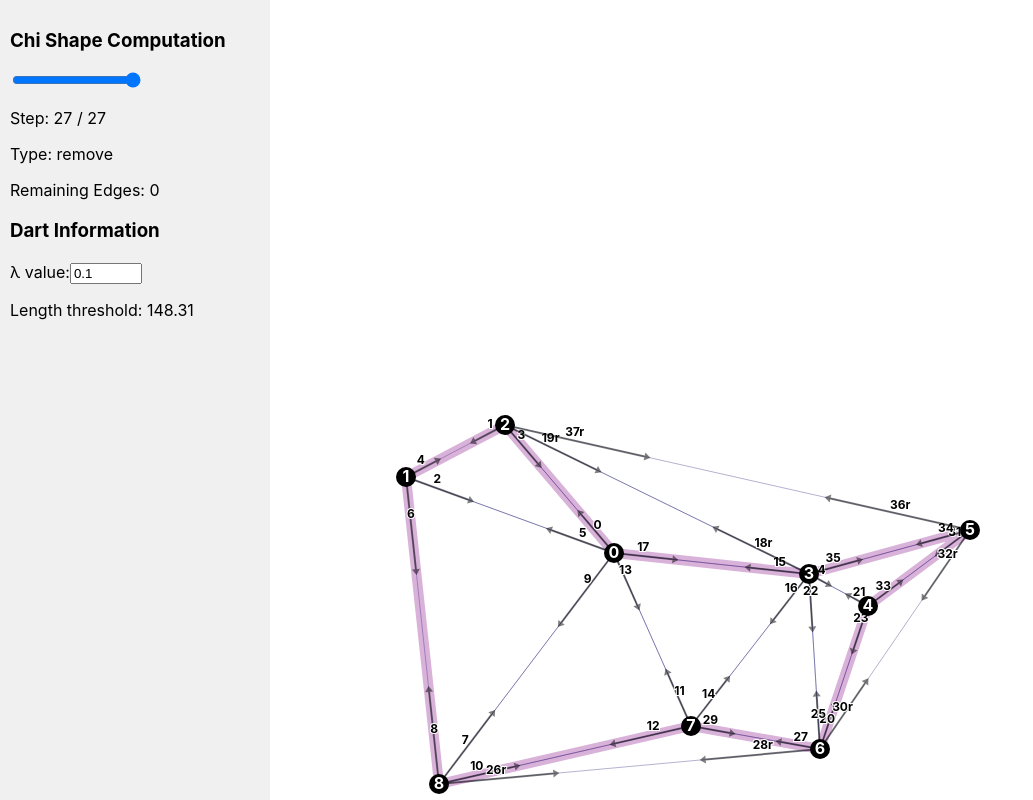
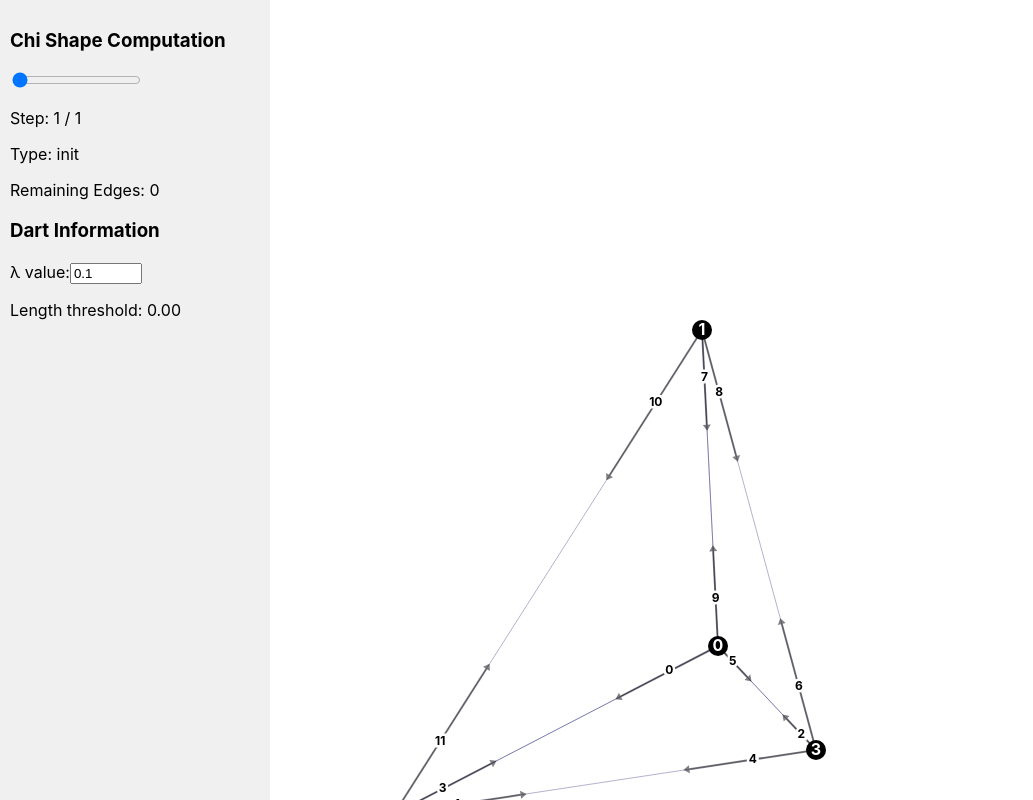
Before and after one commit to NolanDC/chi-shapes, a React (Create React App) app: page / in a window 1280 px wide. Shown: the whole page, without its empty margins (0-1033 px from the left). Built offline with nearby package versions, Linux system fonts and the light colour scheme.

Commit message:
text cleanup, logging

```diff
--- a/src/ChiShapeVisualization.tsx
+++ b/src/ChiShapeVisualization.tsx
@@ -59,41 +59,31 @@ const ChiShapeVisualization: React.FC = () => {
     }
   }, [hoveredDart])
 
-  useEffect(() => {
-    const generateRandomPoints = () => {
+  const randomPoints = (num: number) => {
     const width = window.innerWidth - INFO_COLUMN_WIDTH;
     const height = window.innerHeight;
+    return Array.from({ length: num }, () =>
+      new Vector(Math.random() * width, Math.random() * height)
+    );
+  }
 
-      // broken theta1s
-      const vectorArray = [
-        new Vector(344, 553),
-        new Vector(136, 477),
-        new Vector(235, 425),
-        new Vector(539, 574),
-        new Vector(598, 606),
-        new Vector(700, 530),
-        new Vector(550, 749),
-        new Vector(421, 726),
-        new Vector(169, 784)
-    ];
-    return vectorArray;
-
+  const simplePoints = () => {
     return [
       new Vector(224 * 2, 323 * 2),
-        new Vector(164 * 2, 302 * 2),  // {x: 164, y: 302}
       new Vector(216 * 2, 165 * 2),
       new Vector(62 * 2, 407 * 2),
       new Vector(273 * 2, 375 * 2)
     ]
-      /*Array.from({ length: 4 }, () =>
-        new Vector(Math.random() * width, Math.random() * height)
-      );*/
-    };
+  }
 
-    setPoints(generateRandomPoints());
+
+  useEffect(() => {
+
+    //setPoints(randomPoints(20));
+    setPoints(simplePoints());
 
     const handleResize = () => {
-      setPoints(generateRandomPoints());
+      //setPoints(randomPoints(20));
       if (containerRef.current) {
         setSize({
           width: containerRef.current.clientWidth,
@@ -177,8 +167,8 @@ const ChiShapeVisualization: React.FC = () => {
   };
 
   const renderChiShape = () => {
-    console.log('re-rendering chi shape with current shape', currentStep?.currentChiShape)
-    console.log('re-rendering chi shape with # of points: ', currentStep?.currentChiShape.length)
+    //console.log('re-rendering chi shape with current shape', currentStep?.currentChiShape)
+    //console.log('re-rendering chi shape with # of points: ', currentStep?.currentChiShape.length)
     const shape = currentStep?.currentChiShape
     if (!shape) return
 
--- a/src/CombinatorialMap.ts
+++ b/src/CombinatorialMap.ts
@@ -126,6 +126,7 @@ export class CombinatorialMap {
   }
 
   public boundaryEdges(): [Dart, Dart][] {
+    console.log('dart length', this.darts);
     const edgeMap = new Map<string, [Dart, Dart]>();
 
     for (const dart of this.darts) {
--- a/src/DartView.tsx
+++ b/src/DartView.tsx
@@ -74,11 +74,11 @@ export const DartView: React.FC<DartViewProps> = ({
       <text
         x={midX}
         y={midY}
-        dy="-5"
+        dominant-baseline="middle"
         textAnchor="middle"
         fill="black"
         stroke="white"
-        strokeWidth="2"
+        strokeWidth="5"
         paintOrder="stroke"
         fontSize="12"
         fontWeight="bold"
@@ -89,7 +89,3 @@ export const DartView: React.FC<DartViewProps> = ({
     </g>
   );
 };
-
-// ... (Vertex, Line, and Triangle components remain the same)
-
-// We can remove the ArrowMarker as it's no longer needed
--- a/src/chiShape.ts
+++ b/src/chiShape.ts
@@ -125,8 +125,7 @@ export class ChiShapeComputer {
         const newEdge1 = this.createEdge(r1, this.combinatorialMap.t0(r1)!);
         const newEdge2 = this.createEdge(r2, this.combinatorialMap.t0(r2)!);
 
-        //this.insertSortedEdge(newEdge1);
-        //this.insertSortedEdge(newEdge2);
+        this.insertSortedEdges(this.boundaryEdges, [newEdge1, newEdge2])
 
         chiShape.add(newEdge1);
         chiShape.add(newEdge2);
```
Lines whose indentation alone changed are shown as unchanged.
